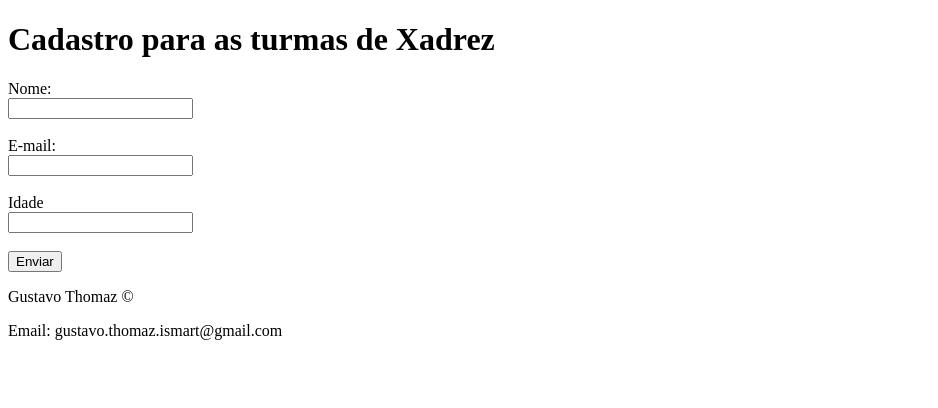
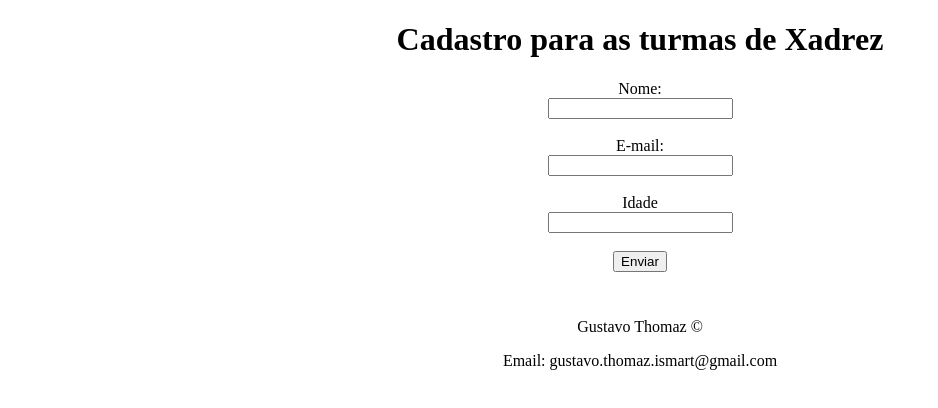
Before and after one commit to GustavoThomaz/Fundamentos-Web, a plain HTML site: page contato.html in a window 1280 px wide. Shown: the whole page, without its empty margins (0-938 px from the left). Drawn offline with Linux system fonts and the light colour scheme.

Commit message:
Adicionando estilo a contato.html

```diff
--- a/contato.html
+++ b/contato.html
@@ -5,12 +5,13 @@
     <meta http-equiv="X-UA-Compatible" content="IE=edge">
     <meta name="viewport" content="width=device-width, initial-scale=1.0">
     <title>Inscrição</title>
+    <link rel="stylesheet" href="assets/css/style.css">
 </head>
 
 <body>
 
-    <h1>Cadastro para as turmas de Xadrez</h1>
-    <div>
+    <h1 class="center">Cadastro para as turmas de Xadrez</h1>
+    <div class="center">
         <form>
             <label for="nome">Nome:</label><br>
             <input type="text" id="nome">
@@ -28,7 +29,7 @@
         </form>
     </div>
 
-    <footer>
+    <footer class="center p-30">
         <p>
             Gustavo Thomaz &copy;
         </p>
```
